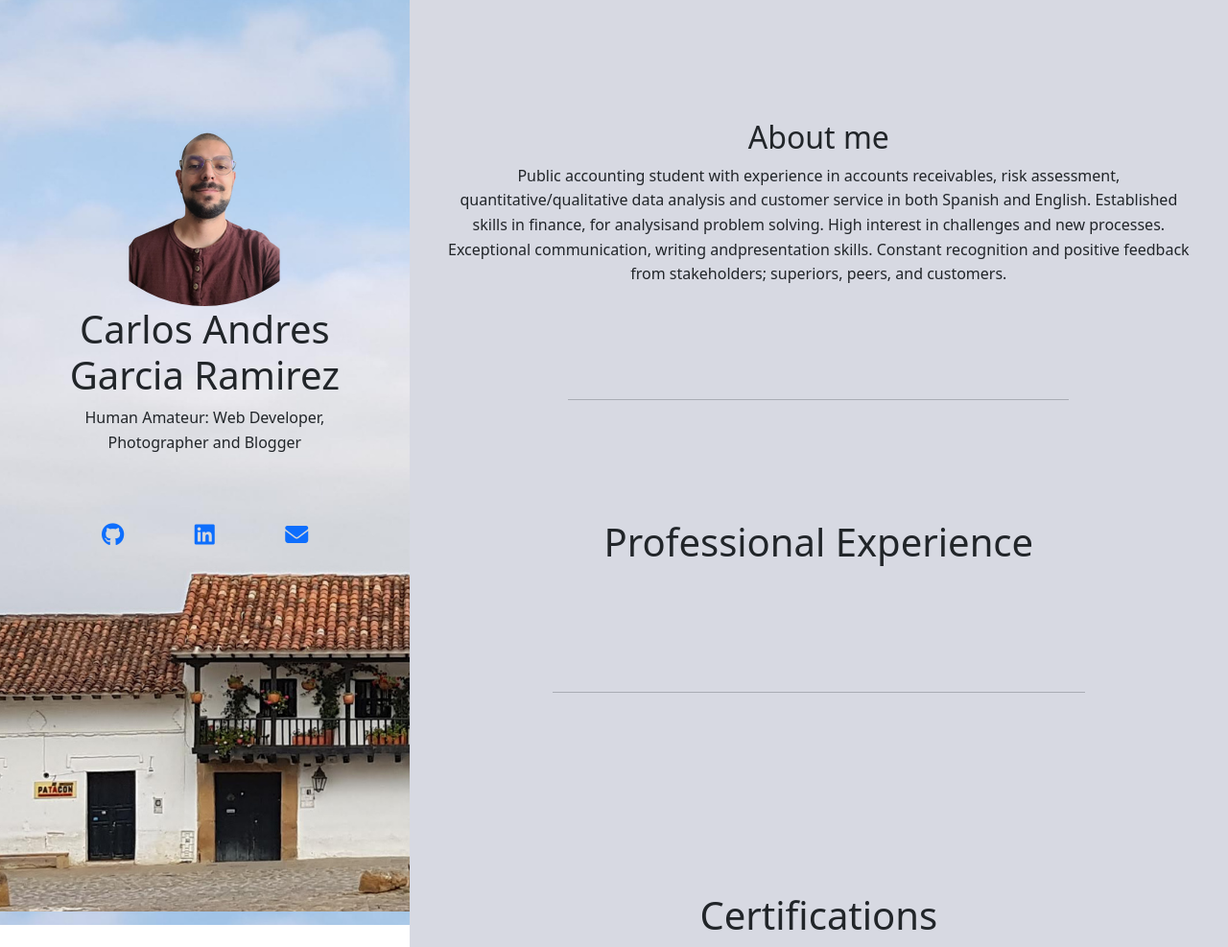
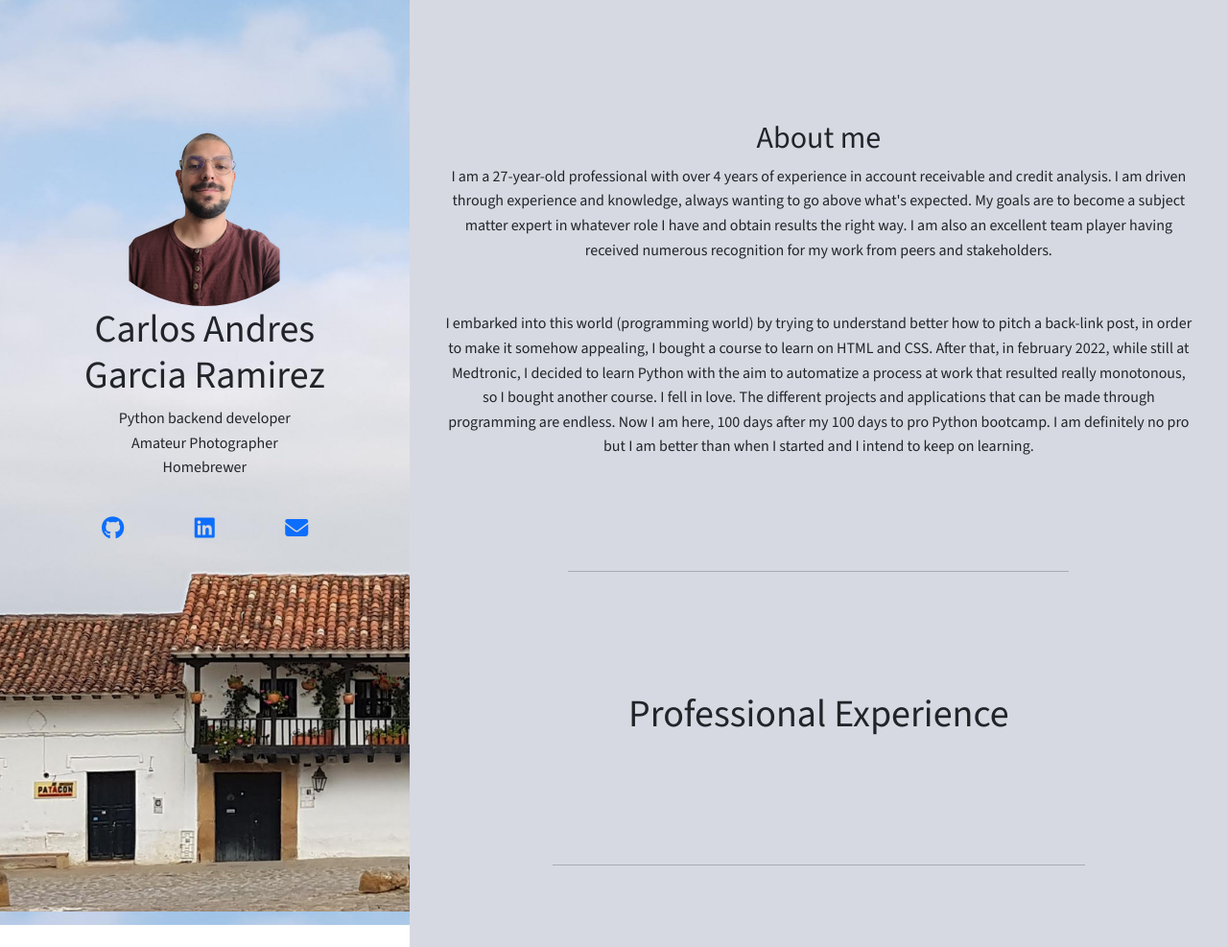
Before and after one commit to CarlosGarciaWeb/My-Resume, a Flask app: page / in a window 1280 px wide. Shown: the top 987 px of the page at 96% size. Run offline with Flask 2, Linux system fonts and the light colour scheme; data comes from the database, SQL or seed files in the repository; parts of the project's set-up code (start-up, migrations or seed data) failed here and were passed over; some libraries are stand-ins or nearby versions.

Commit message:
Add age caculation and parsed it through jinja as well as improved font, weight, size and about me text

```diff
--- a/main.py
+++ b/main.py
@@ -7,7 +7,19 @@
 from flask_wtf import FlaskForm
 from wtforms import StringField, PasswordField, SubmitField, validators
 from wtforms.validators import DataRequired
+from datetime import date
 
+
+# ---------------------------------- Age Calculation ------------------------------------------------------------------
+
+year_born = 1995
+
+year = date.today().year
+
+month = date.today().month
+
+age = year-year_born if month >= 2 else year-year_born-1
+print(age)
 
 
 # ---------------------------------- Certifications list ---------------------------------------------------------------
@@ -113,7 +125,7 @@
     job_resp = [resp[1:-1] for resp in experience_list]
     job_date = [date[-1] for date in experience_list]
     return render_template("index.html", img_actv=active_cert, cert_items=cert_items, company=experience_companies
-                           , job_date=job_date, job_resp=job_resp, job_title=job_title)
+                           , job_date=job_date, job_resp=job_resp, job_title=job_title, age=age)
 
 
 # -------------------------------- Download CV ------------------------------------------------------------------------
--- a/static/CSS/styles.css
+++ b/static/CSS/styles.css
@@ -16,6 +16,8 @@
 
 body {
   line-height: 1.6;
+  font-family: 'Source Sans 3', sans-serif;
+  font-weight: 500;
 }
 
 
@@ -43,6 +45,14 @@
   padding: 1.5% 4.5%;
 }
 
+.header_portion h1 {
+  font-size: 2.3;
+}
+
+.header_portion p {
+  font-size: 1.2;
+}
+
 .heading {
   margin-top: 4rem;
 }
@@ -53,7 +63,7 @@
 
 
 
-@media (max-width: 1074px){
+@media (max-width: 1075px){
   .header_portion h1 {
     font-size: 2rem;
   }
@@ -123,7 +133,7 @@
 }
 
 .self-description {
-  margin: 0 0 4rem;
+  margin: 0 0 2rem;
 }
 
 @media (max-width:900px) {
--- a/templates/index.html
+++ b/templates/index.html
@@ -33,15 +33,13 @@
       background-repeat: no-repeat;
     }
   }
-
-
-
 </style>
 
 <head>
   <meta charset="utf-8">
   <!-- Bootstrap CSS -->
-  <link href="https://cdn.jsdelivr.net/npm/bootstrap@5.1.3/dist/css/bootstrap.min.css" rel="stylesheet" integrity="sha384-1BmE4kWBq78iYhFldvKuhfTAU6auU8tT94WrHftjDbrCEXSU1oBoqyl2QvZ6jIW3" crossorigin="anonymous">
+  <link href="https://cdn.jsdelivr.net/npm/bootstrap@5.1.3/dist/css/bootstrap.min.css" rel="stylesheet"
+    integrity="sha384-1BmE4kWBq78iYhFldvKuhfTAU6auU8tT94WrHftjDbrCEXSU1oBoqyl2QvZ6jIW3" crossorigin="anonymous">
 
   <!-- css linking -->
   <link href="../static/CSS/styles.css" type="text/css" rel="stylesheet">
@@ -49,6 +47,13 @@
 
   <!-- font awesome linking -->
   <script src="https://kit.fontawesome.com/dcfb499d9c.js" crossorigin="anonymous"></script>
+  <!-- fonts -->
+  <link rel="preconnect" href="https://fonts.googleapis.com">
+  <link rel="preconnect" href="https://fonts.gstatic.com" crossorigin>
+  <link href="https://fonts.googleapis.com/css2?family=Source+Sans+3&display=swap" rel="stylesheet">
+  <link rel="preconnect" href="https://fonts.googleapis.com">
+  <link rel="preconnect" href="https://fonts.gstatic.com" crossorigin>
+  <link href="https://fonts.googleapis.com/css2?family=Source+Sans+3:wght@500&display=swap" rel="stylesheet">
 </head>
 
 <body>
@@ -62,11 +67,16 @@
         <header class="heading">
           <img class="background-img" src="../static/images/Self.png" alt="Carlos Garcia Web Developer" />
           <h1>Carlos Andres Garcia Ramirez</h1>
-          <p class="self-description">Human Amateur: Web Developer, Photographer and Blogger</p>
+          <p class="self-description">Python backend developer <br>
+            Amateur Photographer<br>
+            Homebrewer
+          </p>
           <div class="container-fluid">
             <div class="row">
-              <div class="col-4"><a href="https://github.com/CarlosGarciaWeb"><i class="fa-brands fa-github"></i></a></div>
-              <div class="col-4"><a href="https://www.linkedin.com/in/carlos-garciaram"><i class="fa-brands fa-linkedin"></i></a></div>
+              <div class="col-4"><a href="https://github.com/CarlosGarciaWeb"><i class="fa-brands fa-github"></i></a>
+              </div>
+              <div class="col-4"><a href="https://www.linkedin.com/in/carlos-garciaram"><i
+                    class="fa-brands fa-linkedin"></i></a></div>
               <div class="col-4"><a href="#contact-me"><i class="fa-solid fa-envelope"></i></a></div>
             </div>
           </div>
@@ -80,8 +90,21 @@
 
           <h2>About me</h2>
           <p>
-            Public accounting student with experience in accounts receivables, risk assessment, quantitative/qualitative data analysis and customer service in both Spanish and English. Established skills in finance, for analysisand problem solving.
-            High interest in challenges and new processes. Exceptional communication, writing andpresentation skills. Constant recognition and positive feedback from stakeholders; superiors, peers, and customers.
+            I am a {{age}}-year-old professional with over 4 years of experience in account receivable and credit
+            analysis. I am driven through experience and knowledge, always wanting to go above what's expected.
+            My goals are to become a subject matter expert in whatever role I have and obtain results the right
+            way. I am also an excellent team player having received numerous recognition for my work from peers
+            and stakeholders.
+            </br>
+            </br>
+            </br>
+            I embarked into this world (programming world) by trying to understand better how to pitch a back-link post,
+            in order to make it somehow appealing, I bought a course to learn on HTML and CSS.
+            After that, in february 2022, while still at Medtronic, I decided to learn Python with the aim to automatize a process at work
+            that resulted really monotonous, so I bought another course. I fell in love. The different projects and
+            applications that can be made through programming are endless. Now I am here, 100 days after my 100 days to
+            pro Python bootcamp. I am definitely no pro but I am better than when I started and I intend to keep on learning.
+
           </p>
           <hr />
         </div>
@@ -92,13 +115,23 @@
             </div>
             {% for position in range(job_title|length) %}
             <div class="col-xxl-6 col-xl-6">
+              <table>
+                <tr>
+                  <th>
                     <h2>{{job_title[position]}}</h2>
                     <h3>{{company[position]}} | {{job_date[position]}}</h3>
+                  </th>
+                </tr>
+                <tr>
+                  <td>
                     <ul>
                       {% for resp in job_resp[position] %}
                       <li>{{resp}}</li>
                       {% endfor %}
                     </ul>
+                  </td>
+                </tr>
+              </table>
             </div>
             {% endfor %}
           </div>
@@ -106,11 +139,13 @@
         <hr>
         <div class="row">
           <section id="Certifications">
-            <div id="carouselExampleControls" class="carousel slide" data-bs-ride="carousel" data-bs-inteveral="4500" data-bs-pause="hover">
+            <div id="carouselExampleControls" class="carousel slide" data-bs-ride="carousel" data-bs-inteveral="4500"
+              data-bs-pause="hover">
               <div class="carousel-inner" style="background-color: #D7D9E2">
                 <h1 class="cert_h1">Certifications</h1>
                 <div class="carousel-item active">
-                  <a href="{{img_actv['url']}}"><img class="certificate" src="{{img_actv['path']}}" alt="Certificate"></a>
+                  <a href="{{img_actv['url']}}"><img class="certificate" src="{{img_actv['path']}}"
+                      alt="Certificate"></a>
                 </div>
                 {% for cert in cert_items %}
                 <div class="carousel-item">
@@ -118,11 +153,13 @@
                 </div>
                 {% endfor %}
               </div>
-              <button class="carousel-control-prev" type="button" data-bs-target="#carouselExampleControls" data-bs-slide="prev">
+              <button class="carousel-control-prev" type="button" data-bs-target="#carouselExampleControls"
+                data-bs-slide="prev">
                 <span class="carousel-control-prev-icon" aria-hidden="true"></span>
                 <span class="visually-hidden">Previous</span>
               </button>
-              <button class="carousel-control-next" type="button" data-bs-target="#carouselExampleControls" data-bs-slide="next">
+              <button class="carousel-control-next" type="button" data-bs-target="#carouselExampleControls"
+                data-bs-slide="next">
                 <span class="carousel-control-next-icon" aria-hidden="true"></span>
                 <span class="visually-hidden">Next</span>
             </div>
@@ -131,7 +168,8 @@
         <div id="contact-me" class="row">
           <section class="mb-4">
             <h2 class="h1-responsive font-weight-bold text-center my-4">Contact me</h2>
-            <p class="text-center w-responsive mx-auto mb-5">If you're interested in working with me, do not hesitate to contact me below.</p>
+            <p class="text-center w-responsive mx-auto mb-5">If you're interested in working with me, do not hesitate to
+              contact me below.</p>
             <div class="row">
               <div class="col-md-9 mb-md-0 mb-5">
                 <form id="contact-form" name="contact-form" action="mailto:carlos.grh@outlook.com" method="POST">
@@ -160,7 +198,8 @@
                   <div class="row">
                     <div class="col-md-12">
                       <div class="md-form">
-                        <textarea type="text" id="message" name="message" rows="2" class="form-control md-textarea"></textarea>
+                        <textarea type="text" id="message" name="message" rows="2"
+                          class="form-control md-textarea"></textarea>
                         <label for="message">Your message</label>
                       </div>
 
@@ -187,7 +226,8 @@
         <div class="row">
           <div id="foot" class="container">
             <footer class="d-flex flex-wrap justify-content-between align-items-center py-3 my-4 border-top">
-              <p class="col-md-4 mb-0 text-muted"><a href="{{url_for('download')}}"><i class="fa-solid fa-laptop-code"></i> Carlos Garcia Resume</p></a>
+              <p class="col-md-4 mb-0 text-muted"><a href="{{url_for('download')}}"><i
+                    class="fa-solid fa-laptop-code"></i> Carlos Garcia Resume</p></a>
               <ul class="nav col-md-4 justify-content-end">
                 <li class="nav-item"><a href="#about" class="nav-link px-2 text-muted">About</a></li>
                 <li class="nav-item"><a href="#experiences" class="nav-link px-2 text-muted">Experiences</a></li>
@@ -202,7 +242,9 @@
   </div>
 
   <!-- Option 1: Bootstrap Bundle with Popper -->
-  <script src="https://cdn.jsdelivr.net/npm/bootstrap@5.1.3/dist/js/bootstrap.bundle.min.js" integrity="sha384-ka7Sk0Gln4gmtz2MlQnikT1wXgYsOg+OMhuP+IlRH9sENBO0LRn5q+8nbTov4+1p" crossorigin="anonymous"></script>
+  <script src="https://cdn.jsdelivr.net/npm/bootstrap@5.1.3/dist/js/bootstrap.bundle.min.js"
+    integrity="sha384-ka7Sk0Gln4gmtz2MlQnikT1wXgYsOg+OMhuP+IlRH9sENBO0LRn5q+8nbTov4+1p"
+    crossorigin="anonymous"></script>
 
 </body>
 
```
Lines whose indentation alone changed are shown as unchanged.
